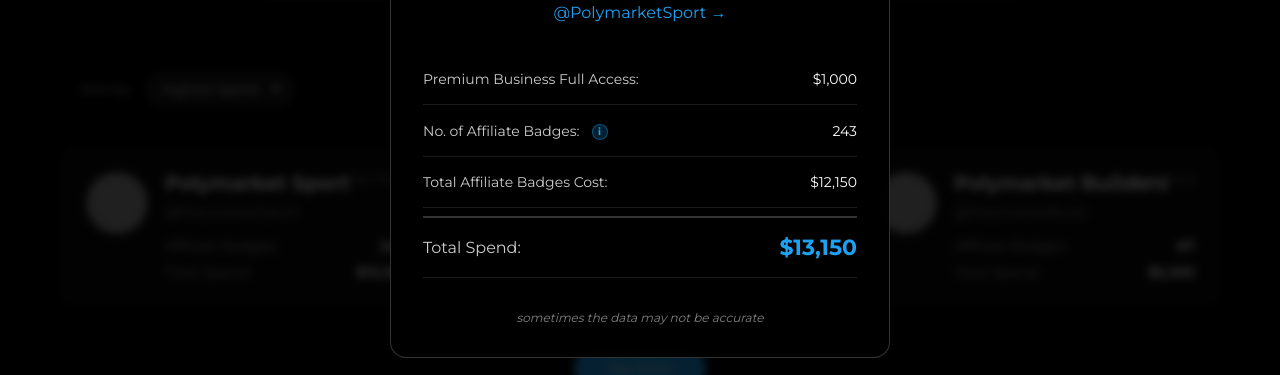
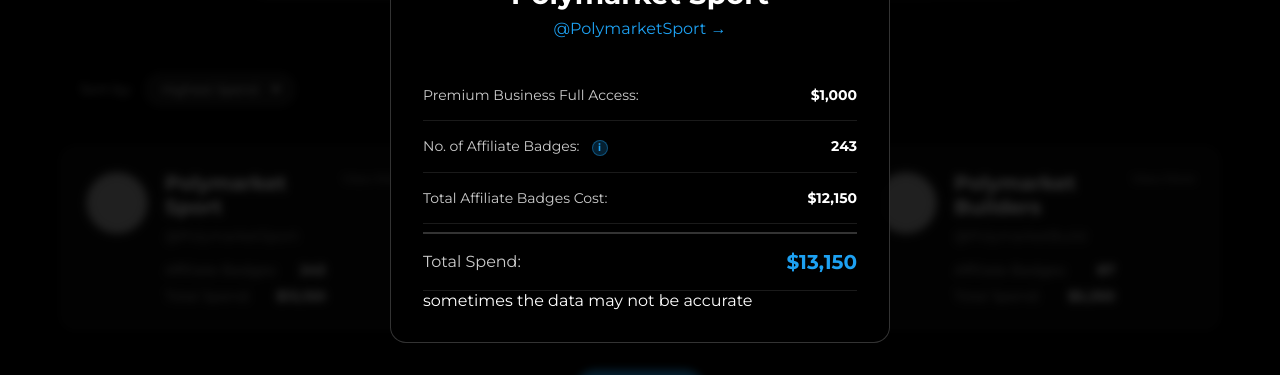
Before and after one commit to samalakoushik/cryptobrands, a React (Create React App) app: page / in a window 1280 px wide. Both pictures are taken after a click on the element 245 px from the left and 544 px from the top of the page. Shown: the part 319-694 px from the top of the page. Built offline with nearby package versions, Linux system fonts and the light colour scheme; no server answers; the database is empty; grey boxes are pictures that could not be loaded.

Commit message:
Fix brand name and view more text overlap issue

```diff
--- a/src/styles/App.css
+++ b/src/styles/App.css
@@ -224,6 +224,8 @@
 
 .brand-card-content {
   flex: 1;
+  padding-right: 80px;
+  min-width: 0;
 }
 
 .brand-logo-container {
@@ -257,6 +259,9 @@
   font-size: 20px;
   margin-bottom: 8px;
   color: #ffffff;
+  word-wrap: break-word;
+  overflow-wrap: break-word;
+  max-width: 100%;
 }
 
 .brand-username {
@@ -427,7 +432,6 @@
   padding: 16px 0;
   border-bottom: 1px solid rgba(255, 255, 255, 0.1);
   font-family: 'Montserrat', sans-serif;
-  font-weight: 400;
   align-items: center;
 }
 
@@ -437,7 +441,6 @@
 
 .modal-detail-label {
   font-weight: 400;
-  font-family: 'Montserrat', sans-serif;
   color: rgba(255, 255, 255, 0.8);
   font-size: 14px;
   display: flex;
@@ -446,10 +449,9 @@
 }
 
 .modal-detail-value {
-  font-weight: 400;
+  font-weight: 700;
   color: #ffffff;
   font-size: 14px;
-  font-family: 'Montserrat', sans-serif;
 }
 
 .modal-total-row {
@@ -460,26 +462,11 @@
 
 .modal-total-row .modal-detail-label {
   font-size: 16px;
-  font-weight: 400;
-  font-family: 'Montserrat', sans-serif;
 }
 
 .modal-total-row .modal-detail-value {
-  font-size: 22px;
+  font-size: 20px;
   color: #1da1f2;
-  font-weight: 700;
-  font-family: 'Montserrat', sans-serif;
-}
-
-.modal-disclaimer {
-  margin-top: 16px;
-  padding-top: 16px;
-  text-align: center;
-  font-family: 'Montserrat', sans-serif;
-  font-weight: 400;
-  font-size: 12px;
-  color: rgba(255, 255, 255, 0.5);
-  font-style: italic;
 }
 
 .modal-link-row {
```
